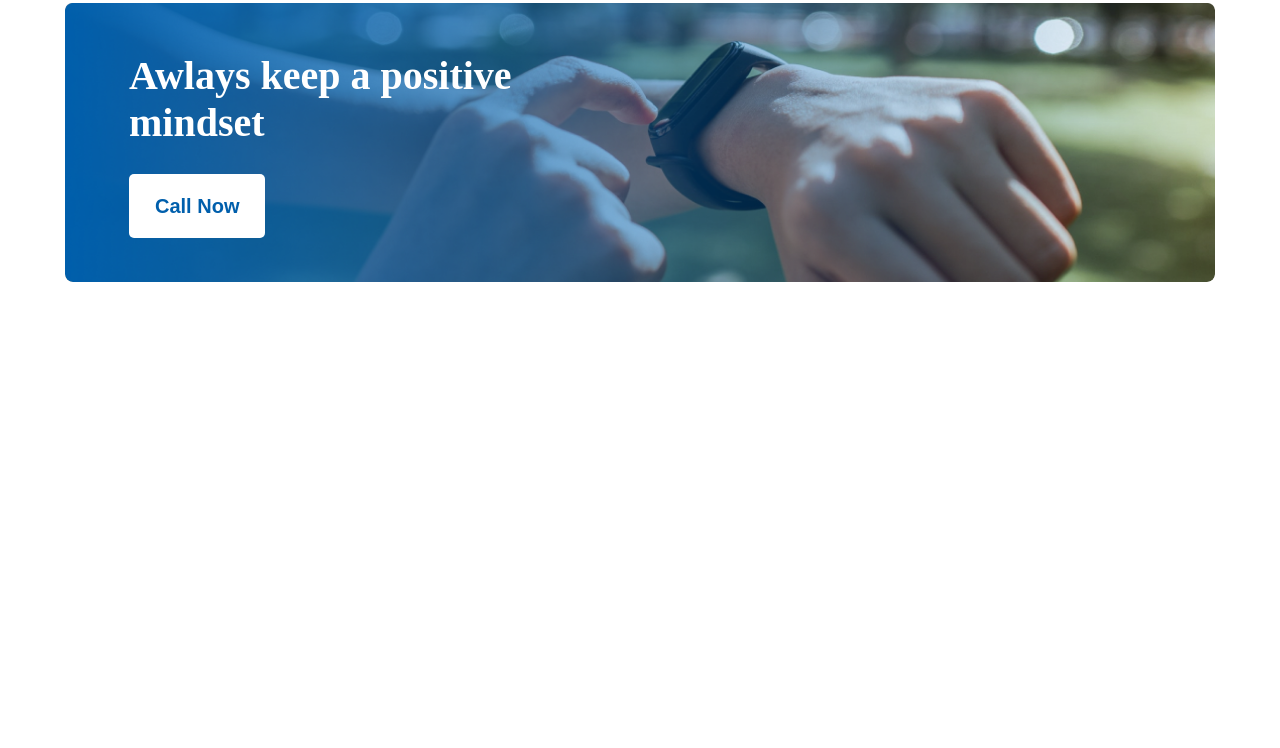
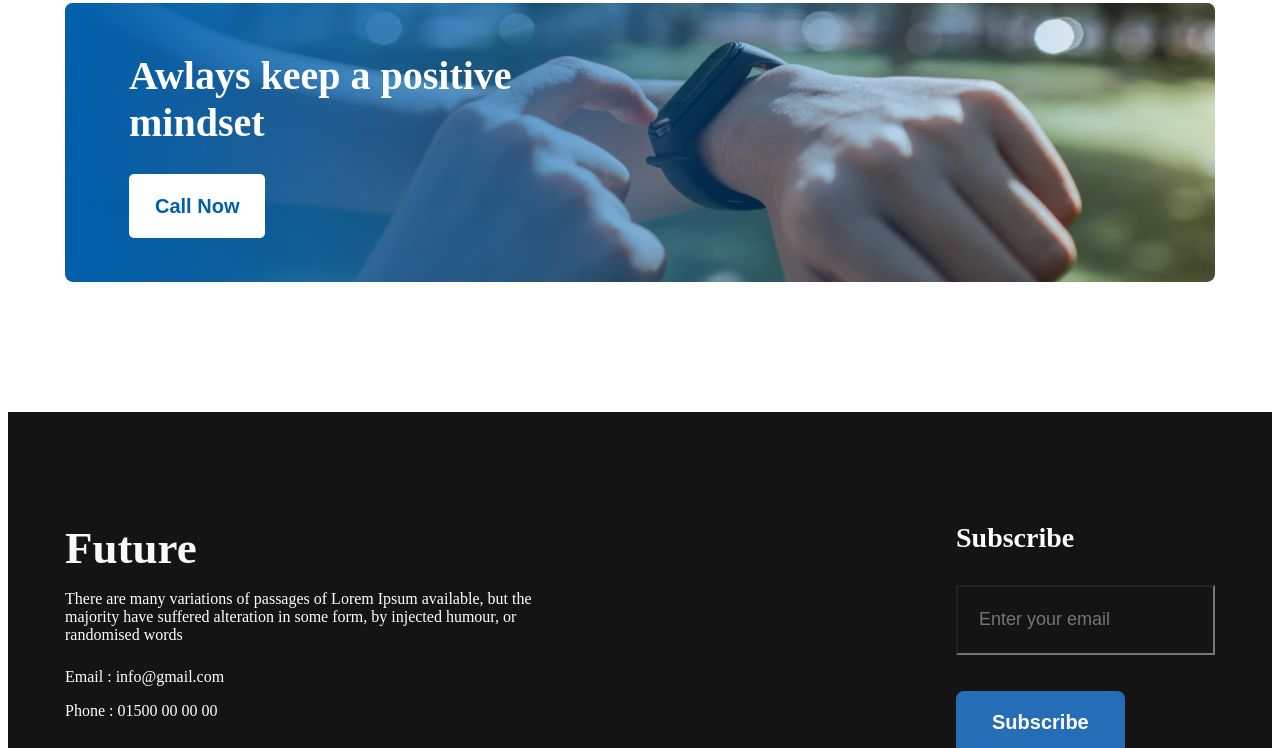
Before and after one commit to Zawad999/programming-hero-assignment1, a plain HTML site: page index.html in a window 1280 px wide. Shown: the part 2414-3162 px from the top of the page. Before the commit the page ends 2704 px from the top, so only its background shows below. Drawn offline with Linux system fonts and the light colour scheme.

Commit message:
footer added

```diff
--- a/index.html
+++ b/index.html
@@ -79,8 +79,26 @@
 
         </main>
 
-        <footer>
-
+        <footer class="footer">
+            <div class="contact-subscribe-section">
+                <div class="contact-info">
+                    <h3 class="contact-info-title">Future</h3>
+                    <p class="contact-description">There are many variations of passages of Lorem Ipsum available, but the majority have suffered alteration in some form, by injected humour, or randomised words</p>
+                    <p id="email" class="contact-description">Email : info@gmail.com</p>
+                    <p  id="phone" class="contact-description" >Phone : 01500 00 00 00</p>
+                    <div class="social-media-link">
+                        <a href=""><img src="images/icons/fb.png" alt=""></a>
+                        <a href=""><img src="images/icons/twitter.png" alt=""></a>
+                        <a href=""><img src="images/icons/youtube.png" alt=""></a>
+                    </div>
+                </div>
+                <div class="subscribe-section">
+                    <h4 class="subscribe-section-title">Subscribe</h4>
+                    <input type="mail" placeholder="Enter your email" class="input-mail">
+                    <br>
+                    <button class="subscribe-btn">Subscribe</button>
+                </div>
+            </div>
         </footer>
     </body>
 </html>
--- a/styles/portfolio.css
+++ b/styles/portfolio.css
@@ -138,6 +138,7 @@ main{
     padding-top:50px;
     padding-left:64px;
     margin-top: 130px;
+    margin-bottom: 130px;
 }
 
 .quote-and-button{
@@ -151,3 +152,76 @@ main{
     color: #FFFFFF;
     margin: 0;
 }
+
+
+/* style footer */
+.footer{
+    background: #151414;
+}
+.contact-subscribe-section{
+    max-width: 1150px;
+    margin: 0 auto;
+    display: flex;
+    padding-top:110px;
+    padding-bottom:150px ;
+    justify-content: space-between;
+}
+.contact-info{
+    width:490px
+}
+.contact-info-title{
+    font-weight: 700;
+    font-size: 45px;
+    color: #F8F8F8;
+    margin-top: 0;
+    margin-bottom: 16px;
+}
+.contact-description{
+    font-weight: 400;
+    font-size: 16px;
+    color: #FFFFFF;
+}
+#email{
+    margin-top: 24px;
+}
+#phone{
+    margin-top: 16px;
+    margin-bottom: 34px;
+}
+.social-media-link{
+    gap:18px;
+}
+
+.subscribe-section{
+
+}
+.subscribe-section-title{
+    font-weight: 650;
+    font-size: 28px;
+    color: #FFFFFF;
+    margin-bottom: 31px ;
+    margin-top: 0;
+    width: 100%;
+}
+
+.input-mail{
+    background: #151414;
+    height: 64px;
+    font-weight: 400;
+    font-size: 18px;
+    color: #F3F3F3;
+    padding-left: 21px;
+}
+
+.subscribe-btn{
+    background-color: rgb(38, 109, 184);
+    height: 64px;
+    color: #FFFFFF;
+    font-weight: 600;
+    font-size: 20px;
+    border-radius: 8px;
+    border: none;
+    padding: 20px 36.02px;
+    margin-top: 36px;
+
+}
```
